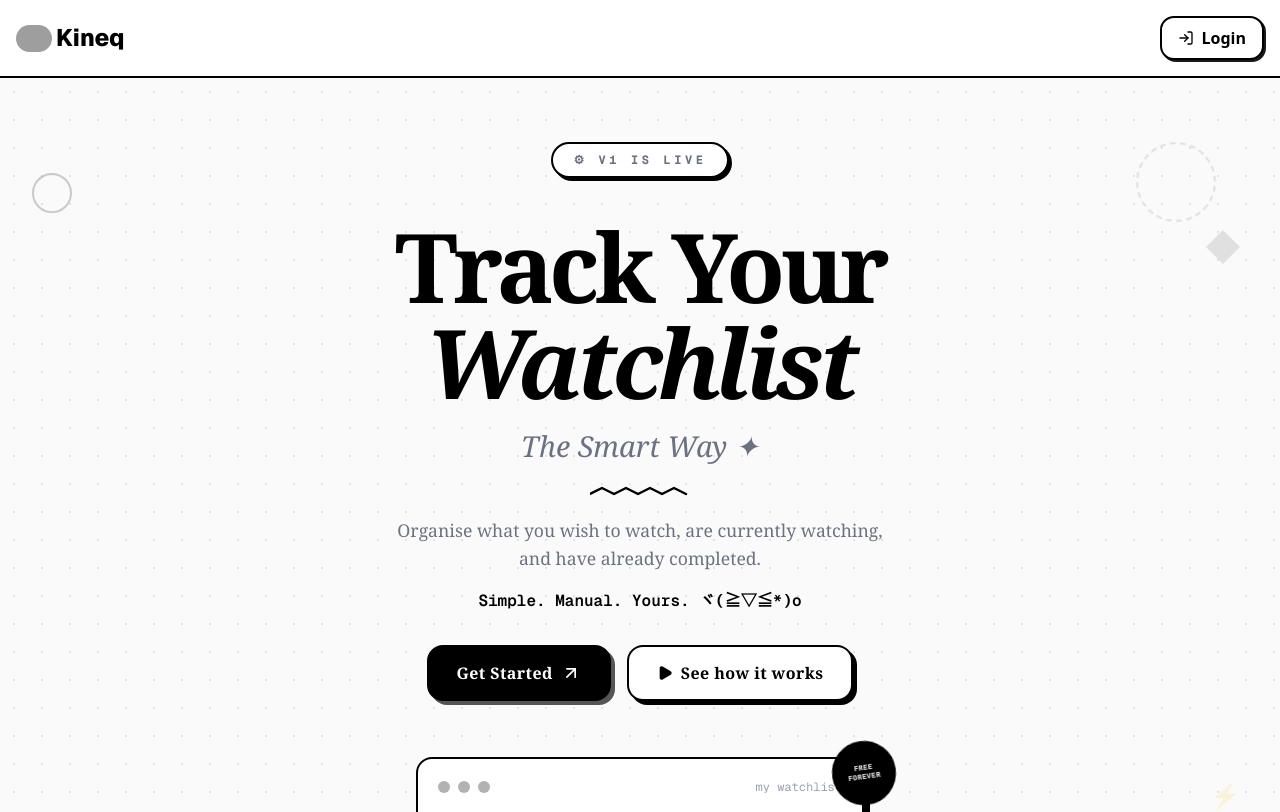
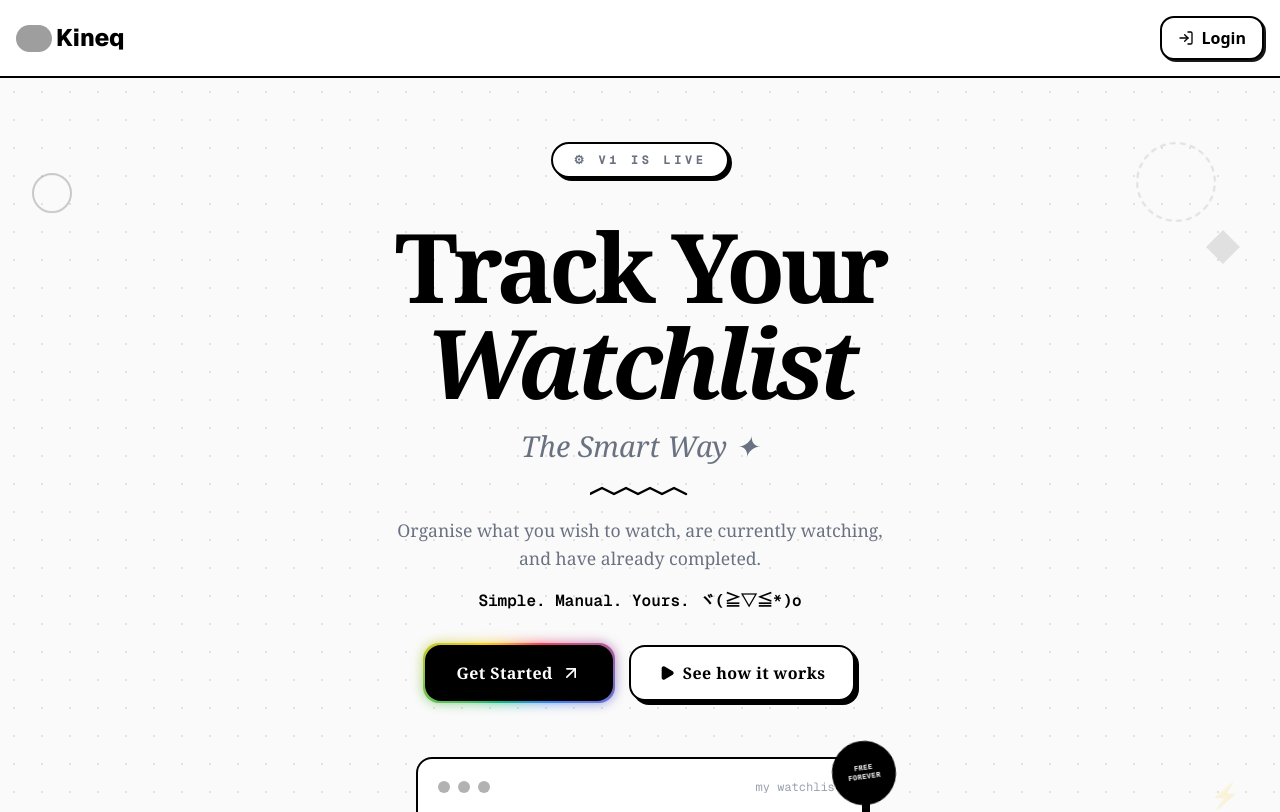
Before and after one commit to SnigdhaDatta/Kineq, a Next.js app in the folder client/: page / in a window 1280 px wide. Shown: the top 812 px of the page. Built offline with nearby package versions, Linux system fonts and the light colour scheme; grey boxes are pictures that could not be loaded.

Commit message:
feat: enhance button design with glowing effect for improved aesthetics

```diff
--- a/client/app/landingPage.tsx
+++ b/client/app/landingPage.tsx
@@ -269,9 +269,13 @@ export default function LandingPage() {
           style={{ animationDelay: "0.85s", opacity: 0 }}
         >
           <Link href="/signup">
-            <button className="btn-press flex items-center gap-2 bg-black text-white text-base font-bold tracking-wide px-7 py-3.5 rounded-2xl border-2 border-black shadow-[4px_4px_0px_#555]">
-              Get Started <ArrowUpRight className="w-5 h-5" />
-            </button>
+            <div className="relative inline-block">
+              <span className="glow-animate absolute -inset-0.5 rounded-2xl blur-[6px] opacity-75" />
+              <span className="glow-animate absolute -inset-0.5 rounded-2xl p-[1.5px]" />
+              <button className="btn-press relative flex items-center gap-2 bg-black text-white text-base font-bold tracking-wide px-8 py-4 rounded-2xl border-0 ">
+                Get Started <ArrowUpRight className="w-5 h-5" />
+              </button>
+            </div>
           </Link>
           <Link href="/howitworks">
             <button className="btn-press flex items-center gap-2 bg-white text-black text-base font-bold tracking-wide px-7 py-3.5 rounded-2xl border-2 border-black shadow-[4px_4px_0px_#000]">
@@ -691,9 +695,13 @@ export default function LandingPage() {
             Free. Always.
           </p>
           <Link href="/signup">
-            <button className="btn-press flex items-center justify-center gap-2 bg-black text-white text-base font-bold tracking-wide px-8 py-4 rounded-2xl border-2 border-black shadow-[4px_4px_0px_#555] mx-auto">
-              Get Started — it&apos;s free <ArrowUpRight className="w-5 h-5" />
-            </button>
+            <div className="relative inline-block">
+              <span className="glow-animate absolute -inset-0.5 rounded-2xl blur-[6px] opacity-75" />
+              <span className="glow-animate absolute -inset-0.5 rounded-2xl p-[1.5px]" />
+              <button className="btn-press relative flex items-center gap-2 bg-black text-white text-base font-bold tracking-wide px-8 py-4 rounded-2xl border-0 ">
+                Get Started <ArrowUpRight className="w-5 h-5" />
+              </button>
+            </div>{" "}
           </Link>
           <div className="flex items-center justify-center gap-6 mt-8 text-xs font-mono text-gray-400">
             {["No credit card", "No ads", "No BS"].map((t) => (
```
